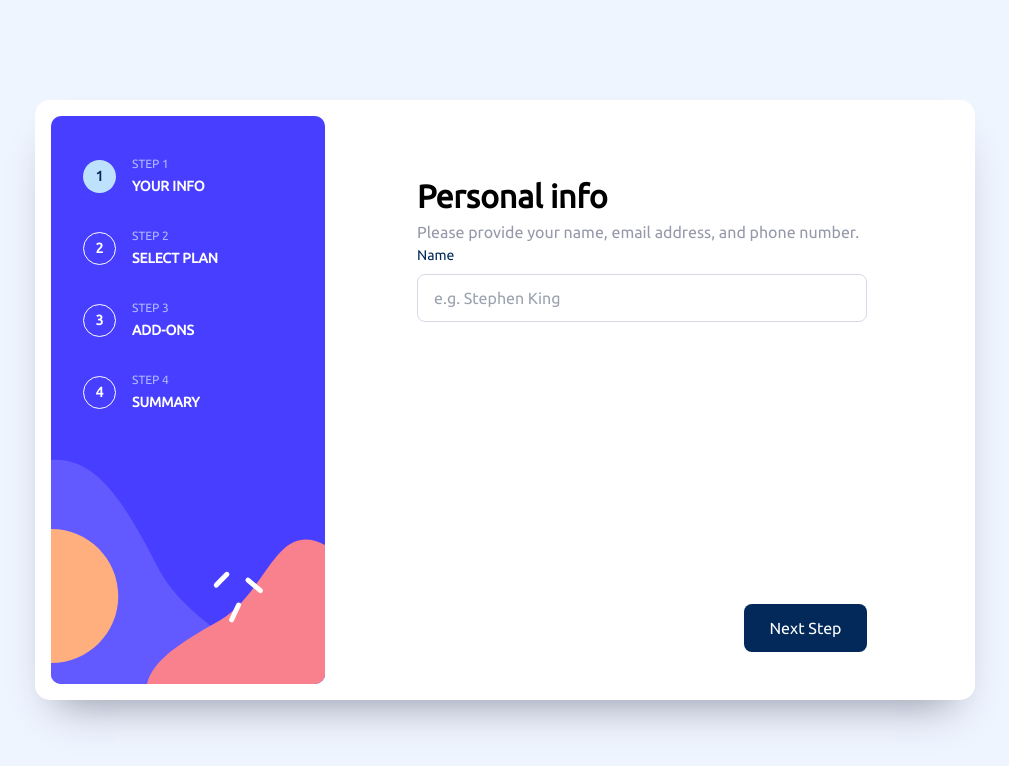
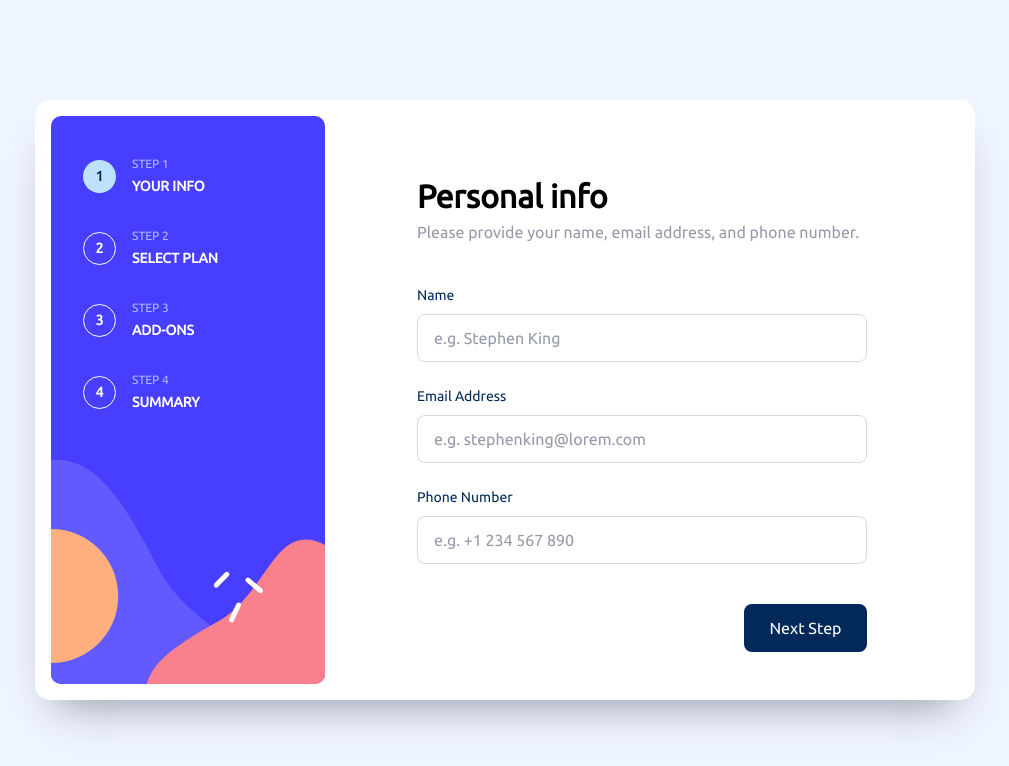
Before and after one commit to omarkarake/angular-multi-step-form, an Angular app: page / in a window 1280 px wide. Shown: the top 766 px of the page, without its empty margins (135-1144 px from the left). Built offline with nearby package versions, Linux system fonts and the light colour scheme.

Commit message:
working on implementation home

```diff
--- a/src/app/pages/home/home.component.html
+++ b/src/app/pages/home/home.component.html
@@ -7,7 +7,7 @@
     class="w-[100%] h-[100%] lg:flex lg:flex-col lg:items-center lg:justify-between pt-14 pb-8"
   >
     <!-- the form -->
-    <div class="lg:w-[450px] lg:h-[372px]">
+    <div class="lg:w-[450px] lg:h-[372px] flex flex-col gap-10">
       <div>
         <p class="text-heading">Personal info</p>
         <p class="text-body-l text-grey">
@@ -15,16 +15,42 @@
         </p>
       </div>
       <div>
-        <form>
+        <form class="flex flex-col gap-6">
+          <div>
             <div><p class="text-body-m text-denim">Name</p></div>
             <div
               class="bg-transparent border-[1px] border-border-color rounded-lg w-[450px] h-[48px] pl-4 flex flex-col justify-center mt-2"
             >
               <input
-              class="outline-none border-none"
+                class="outline-none border-none placeholder-grey leading-[25px]"
                 type="text"
                 placeholder="e.g. Stephen King"
               />
+            </div>
+          </div>
+          <div>
+            <div><p class="text-body-m text-denim">Email Address</p></div>
+            <div
+              class="bg-transparent border-[1px] border-border-color rounded-lg w-[450px] h-[48px] pl-4 flex flex-col justify-center mt-2"
+            >
+              <input
+                class="outline-none border-none placeholder-grey leading-[25px]"
+                type="text"
+                placeholder="e.g. stephenking@lorem.com"
+              />
+            </div>
+          </div>
+          <div>
+            <div><p class="text-body-m text-denim">Phone Number</p></div>
+            <div
+              class="bg-transparent border-[1px] border-border-color rounded-lg w-[450px] h-[48px] pl-4 flex flex-col justify-center mt-2"
+            >
+              <input
+                class="outline-none border-none placeholder-grey leading-[25px]"
+                type="text"
+                placeholder="e.g. +1 234 567 890"
+              />
+            </div>
           </div>
         </form>
       </div>
```
Lines whose indentation alone changed are shown as unchanged.
